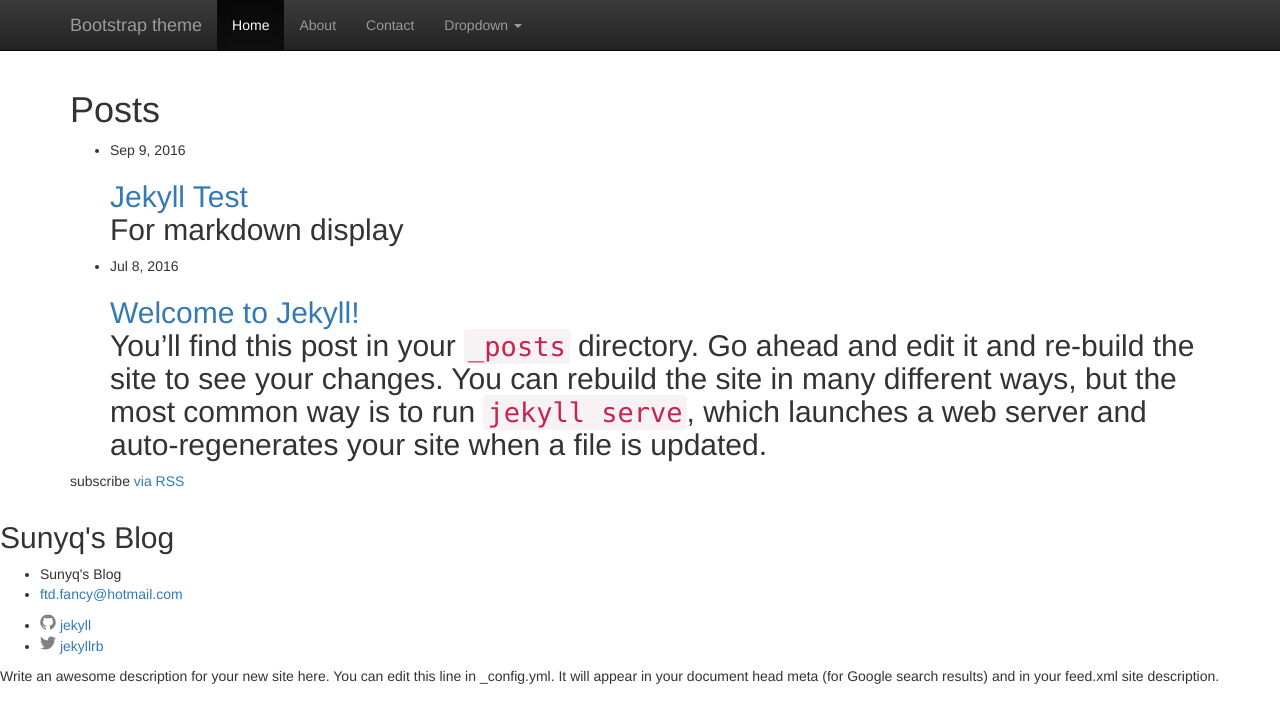
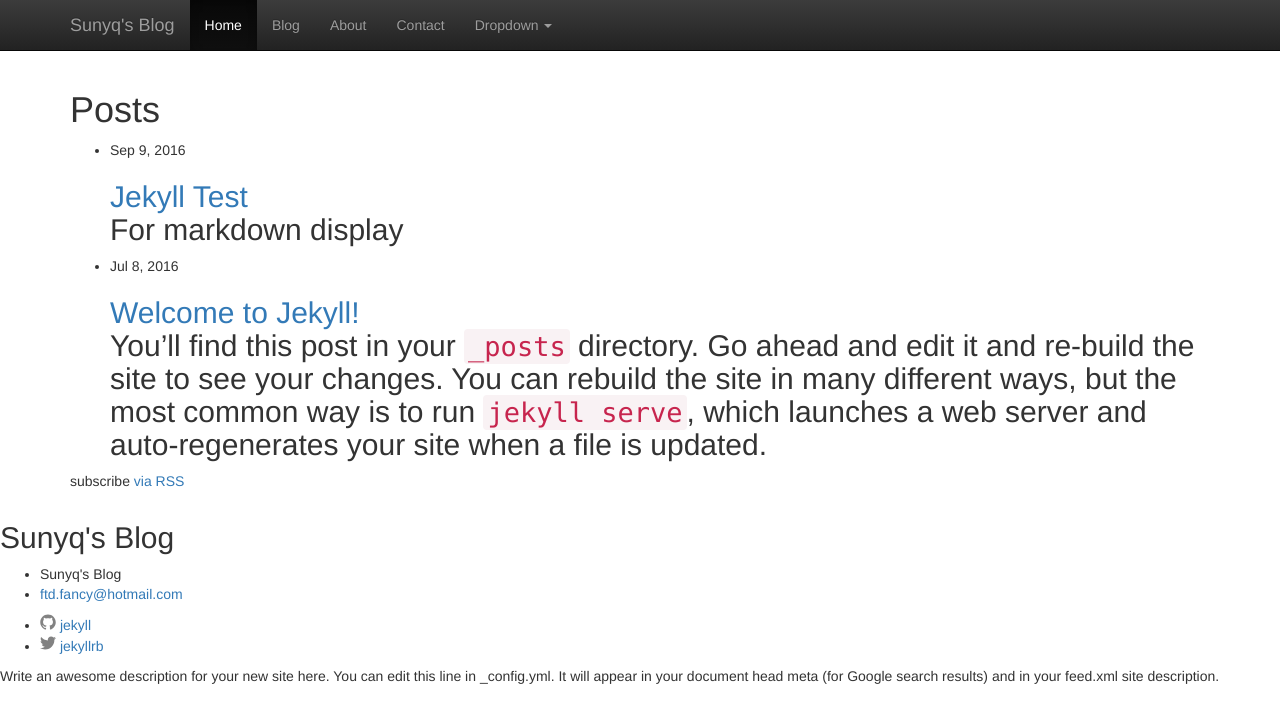
Before and after one commit to sunyiqun/blog, a Jekyll site: the page built from index.html, in a window 1280 px wide. Shown: the top 723 px of the page. Built offline with Jekyll 4.4.1, drawn with Linux system fonts in a browser that asks for light colours.

Commit message:
change nav link address.

```diff
--- a/_layouts/default.html
+++ b/_layouts/default.html
@@ -15,13 +15,14 @@
 	    <span class="icon-bar"></span>
 	    <span class="icon-bar"></span>
 	  </button>
-	  <a class="navbar-brand" href="#">Bootstrap theme</a>
+	  <a class="navbar-brand" href="{{ site.baseurl }}">{{ site.title | escape }}</a>
 	</div>
 	<div id="navbar" class="navbar-collapse collapse">
 	  <ul class="nav navbar-nav">
-	    <li class="active"><a href="#">Home</a></li>
-	    <li><a href="#about">About</a></li>
-	    <li><a href="#contact">Contact</a></li>
+	    <li class="active"><a href="{{ site.baseurl }}">Home</a></li>
+	    <li><a href="{{ site.baseurl }}/blog">Blog</a></li>
+	    <li><a href="{{ site.baseurl }}/about">About</a></li>
+	    <li><a href="{{ site.baseurl }}/contact">Contact</a></li>
 	    <li class="dropdown">
 	      <a href="#" class="dropdown-toggle" data-toggle="dropdown" role="button" aria-haspopup="true" aria-expanded="false">Dropdown <span class="caret"></span></a>
 	      <ul class="dropdown-menu">
```
